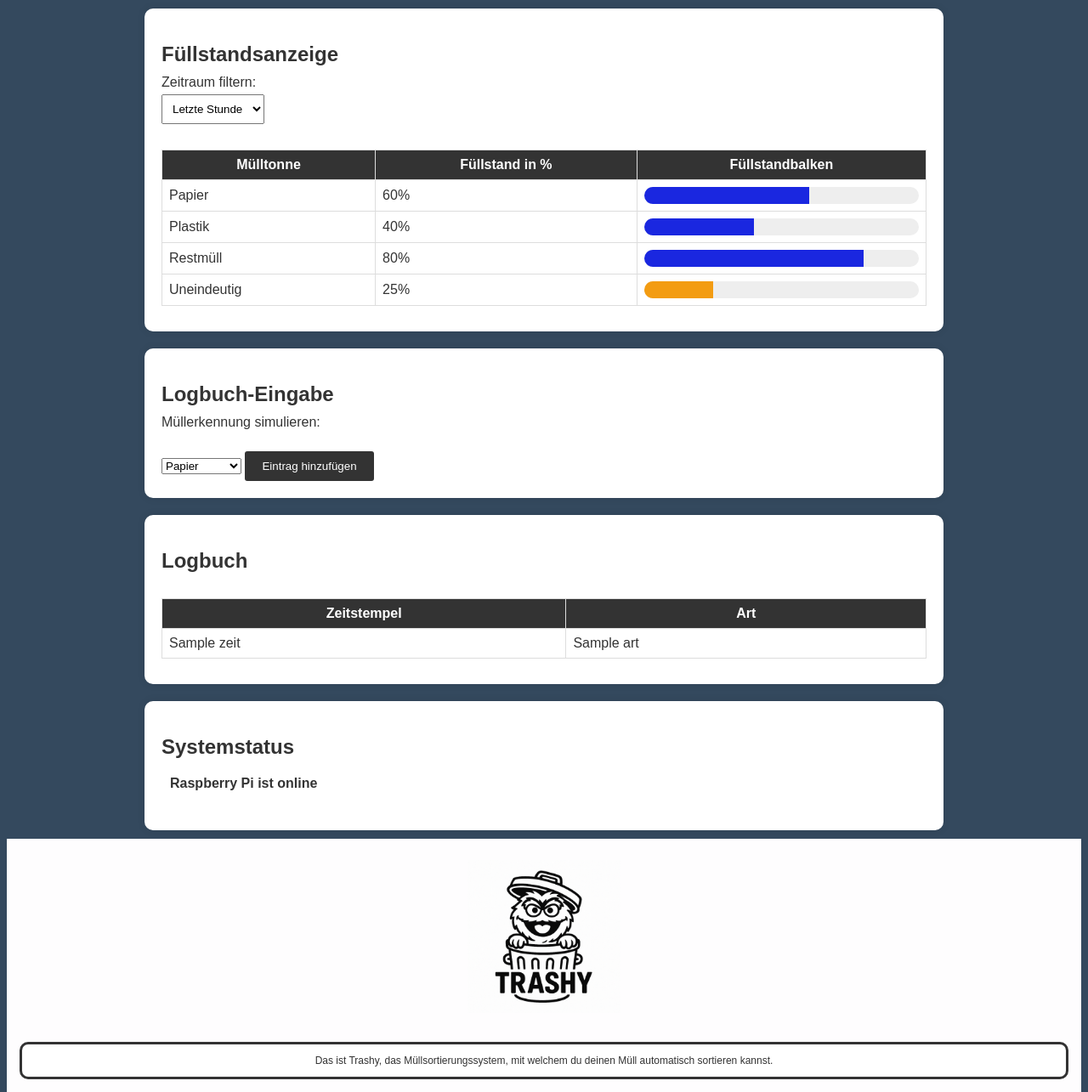
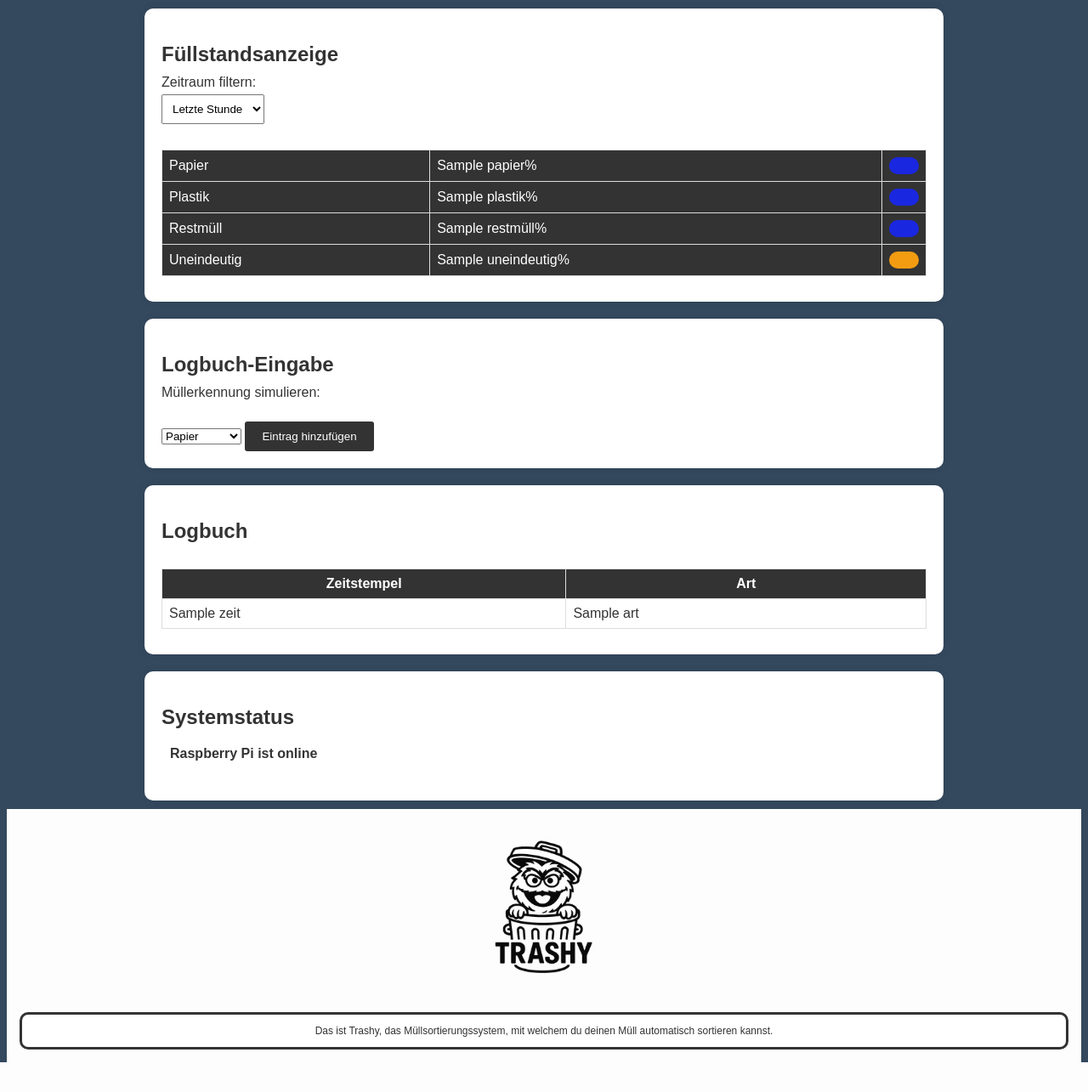
Before and after one commit to Sin809/Trash, a Django app: template trashApp/templates/trashApp/dashboard.html in a window 1280 px wide. Shown: the part 165-1450 px from the top of the page at 85% size. After the commit the page ends 1415 px from the top, so only its background shows below. Run offline with Django 5.2, Linux system fonts and the light colour scheme; the template is opened without the code that fills it: most values are stand-ins (such as "Sample title", 1, 10 or a date in 2020).

Commit message:
füllstandsanzeige test

```diff
--- a/trashApp/templates/trashApp/dashboard.html
+++ b/trashApp/templates/trashApp/dashboard.html
@@ -28,45 +28,38 @@
                 <table id="fuellstandTable">
                     <thead>
                         <tr>
-                            <th>Mülltonne</th>
-                            <th>Füllstand in %</th>
-                            <th>Füllstandbalken</th>
-                        </tr>
-                    </thead>
-                    <tbody>
-                        <tr>
                             <td>Papier</td>
-                            <td>60%</td>
+                            <td>{{ fuellstaende.papier }}%</td>
                             <td>
                                 <div class="fuellbalkenHintergrund">
-                                    <div class="fuellbalken" style="width: 60%;"></div>
+                                    <div class="fuellbalken" style="width: {{ fuellstaende.papier }}%;"></div>
                                 </div>
                             </td>
                         </tr>
                         <tr>
                             <td>Plastik</td>
-                            <td>40%</td>
+                            <td>{{ fuellstaende.plastik }}%</td>
                             <td>
                                 <div class="fuellbalkenHintergrund">
-                                    <div class="fuellbalken" style="width: 40%;"></div>
+                                    <div class="fuellbalken" style="width: {{ fuellstaende.plastik }}%;"></div>
                                 </div>
                             </td>
                         </tr>
                         <tr>
                             <td>Restmüll</td>
-                            <td>80%</td>
+                            <td>{{ fuellstaende.restmüll }}%</td>
                             <td>
                                 <div class="fuellbalkenHintergrund">
-                                    <div class="fuellbalken" style="width: 80%;"></div>
+                                    <div class="fuellbalken" style="width: {{ fuellstaende.restmüll }}%;"></div>
                                 </div>
                             </td>
                         </tr>
                         <tr>
                             <td>Uneindeutig</td>
-                            <td>25%</td>
+                            <td>{{ fuellstaende.uneindeutig }}%</td>
                             <td>
                                 <div class="fuellbalkenHintergrund">
-                                    <div class="fuellbalken" style="width: 25%; background-color: #f39c12;"></div>
+                                    <div class="fuellbalken" style="width: {{ fuellstaende.uneindeutig }}%; background-color: #f39c12;"></div>
                                 </div>
                             </td>
                         </tr>
```
Also changed, not shown: trashApp/static/db/logbuch.xml (+8 -0 lines), trashApp/views.py (+30 -2 lines).
